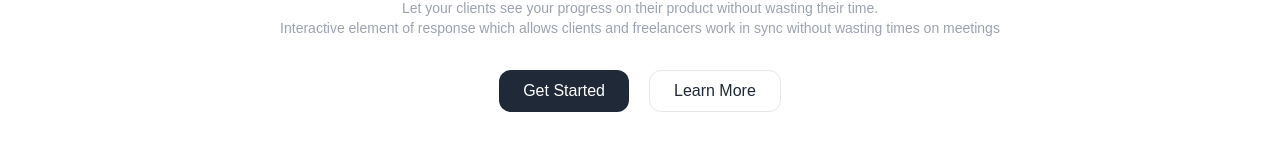
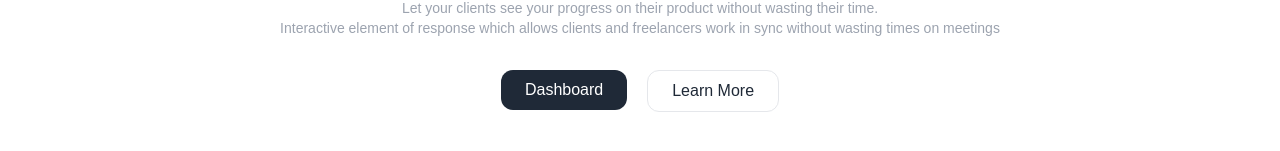
Before and after one commit to maskjelly/lazy-crm, a Next.js app: page / in a window 1280 px wide. Shown: the part 333-484 px from the top of the page. Built offline with nearby package versions, Linux system fonts and the light colour scheme; no server answers.

Commit message:
Thankyou TA

```diff
--- a/app/components/intro.tsx
+++ b/app/components/intro.tsx
@@ -2,6 +2,7 @@
 
 import React from "react";
 import { motion } from "framer-motion";
+import Link from "next/link";
 
 const Hero1 = () => {
   return (
@@ -31,10 +32,12 @@ const Hero1 = () => {
             work in sync without wasting times on meetings
           </span>
         </p>
-        <div  className="flex flex-wrap justify-center gap-5 mt-8">
-          <button className="bg-gray-800 text-white px-6 py-2 rounded-xl hover:ring-1 ring-gray-800 hover:ring-offset-1 duration-300">
-            Get Started
-          </button>
+        <div className="flex flex-wrap justify-center gap-5 mt-8">
+          <Link href="/dashboard">
+            <button className="bg-gray-800 text-white px-6 py-2 rounded-xl hover:ring-1 ring-gray-800 hover:ring-offset-1 duration-300">
+              Dashboard
+            </button>
+          </Link>
           <button className="border border-gray-200 text-gray-800 px-6 py-2 rounded-xl hover:bg-gray-200 duration-300 hover:ring-1 ring-gray-300 hover:ring-offset-1">
             Learn More
           </button>
```
